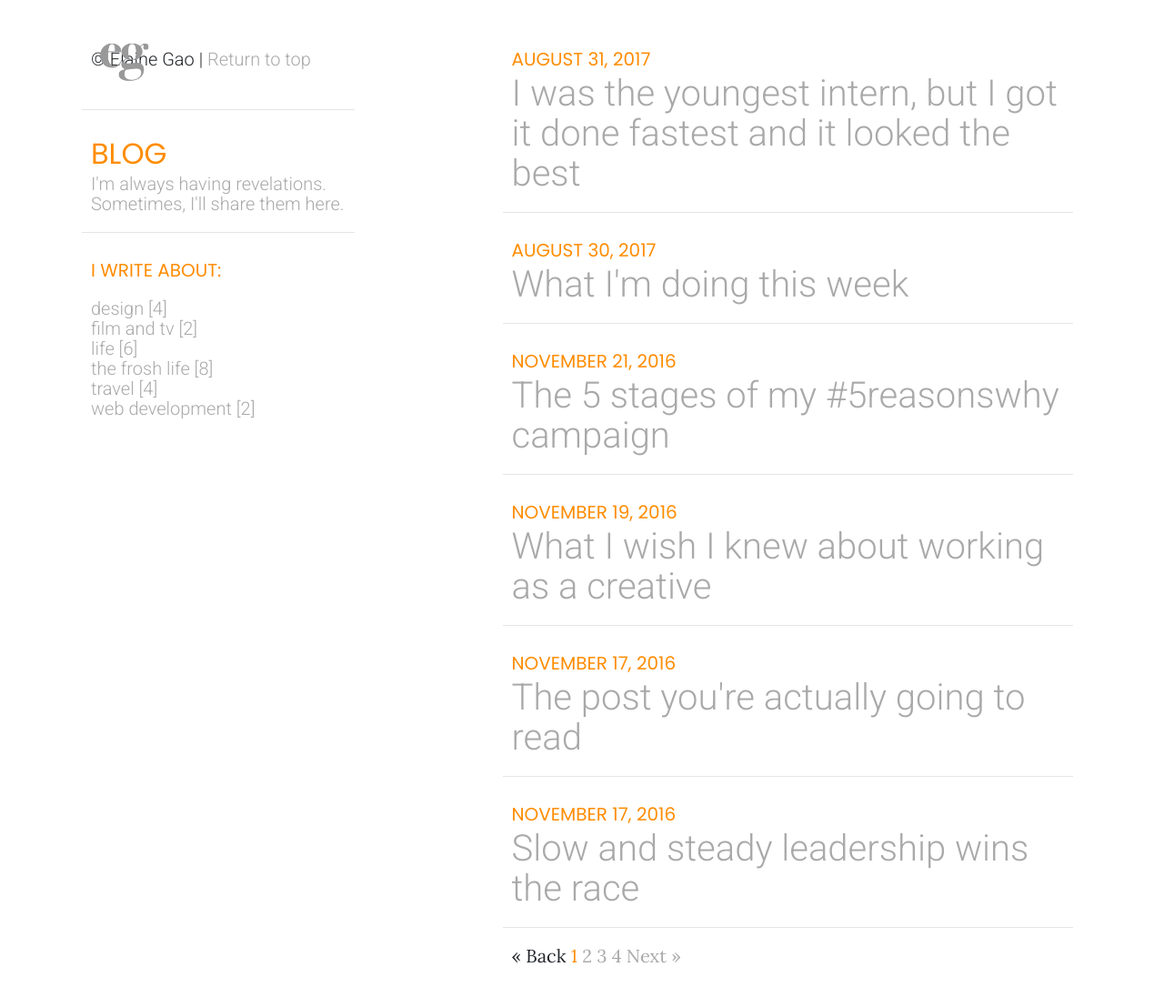
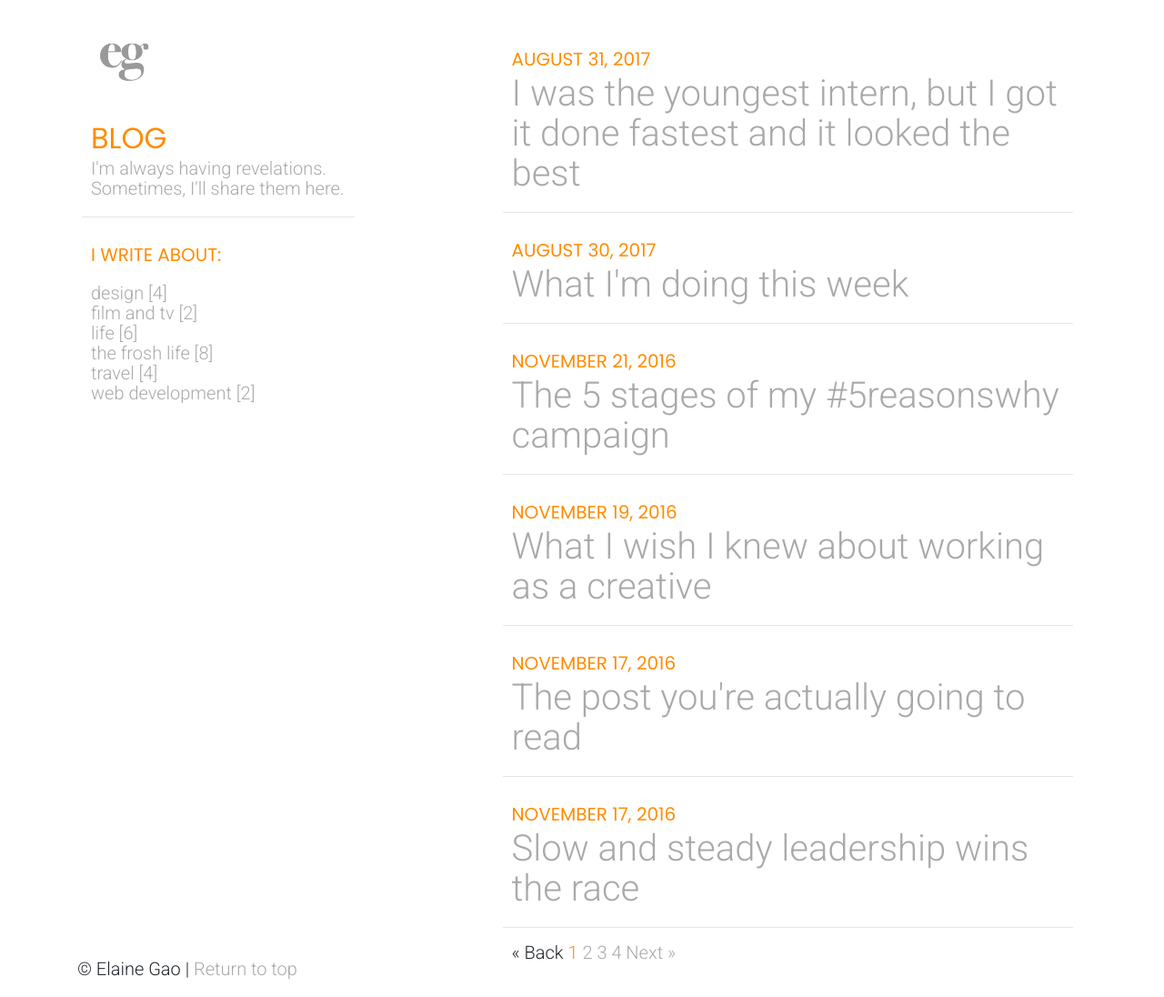
Before and after one commit to elaineg/blog, a Jekyll site: the page built from index.html, in a window 1280 px wide and 1096 px high. Shown: the whole window at 91% size. Built offline with Jekyll 4.4.1, drawn with Linux system fonts in a browser that asks for light colours; the list of posts is cut into pages by our own code.

Commit message:
more changes

```diff
--- a/_includes/sidebar.html
+++ b/_includes/sidebar.html
@@ -2,7 +2,6 @@
         <a class="navbar-brand" href="http://elainegao.com">
           <img class="img-fluid img-centered" src="images/eg-logo-grey.png">
         </a>
-        <hr>
         <div class="portfolio">
         <h2>Blog</h2>
             <a href="http://elainegao.com/blog"><h6>I'm always having revelations. Sometimes, I'll share them here.</h6></a>
@@ -12,7 +11,7 @@
 {% assign sortedTags = site_tags | split:',' | sort %}
         <ul class="tag-cloud">
            {% for tag in sortedTags %}
-               <li><a href="{{ site.baseurl }}/tags/index.html#{{ tag | cgi_escape }}"><p style="margin-bottom: 0;">{{ tag }} [{{ site.tags[tag].size }}]</p></a></li>
+               <li><a href="{{ site.baseurl }}/tags.html#{{ tag | cgi_escape }}"><p style="margin-bottom: 0;">{{ tag }} [{{ site.tags[tag].size }}]</p></a></li>
            {% endfor %}
        </ul>
       </div>
--- a/css/main.css
+++ b/css/main.css
@@ -1,6 +1,6 @@
 
 @charset "utf-8";
-@import url(https://fonts.googleapis.com/css?family=Lora:400,800|Poppins:300,400,500|Roboto:300);
+@import url(https://fonts.googleapis.com/css?family=Lora:400,600|Poppins:300,400,500|Roboto:300);
 
 /*Global Styles*/
 body {
@@ -92,3 +92,8 @@
   width: 3.5em;
   height: auto;
 }
+
+.footer {
+    position: absolute;
+    bottom: 0;
+}
--- a/index.html
+++ b/index.html
@@ -17,7 +17,7 @@
 
         {% if paginator.total_pages > 1 %}
         <div class="pagination">
-          <p>{% if paginator.previous_page %}
+          <h6>{% if paginator.previous_page %}
             <a href="{{ paginator.previous_page_path | prepend: site.baseurl | replace: '//', '/' }}">&laquo; Back</a>
           {% else %}
             <span>&laquo; Back</span>
@@ -37,7 +37,7 @@
             <a href="{{ paginator.next_page_path | prepend: site.baseurl | replace: '//', '/' }}">Next &raquo;</a>
           {% else %}
             <span>Next &raquo;</span>
-              {% endif %}</p>
+              {% endif %}</h6>
         </div>
         {% endif %}
 </div>
--- a/tags/index.html
+++ b/tags.html
@@ -21,8 +21,8 @@
     </li>
   {% endfor %}
 {% endfor %}
+       </ul>
 </div>
     </article>
     </article>
-  </div>
 </main>
```
Also changed, not shown: _layouts/post.html (+5 -4 lines), 1 other file.
